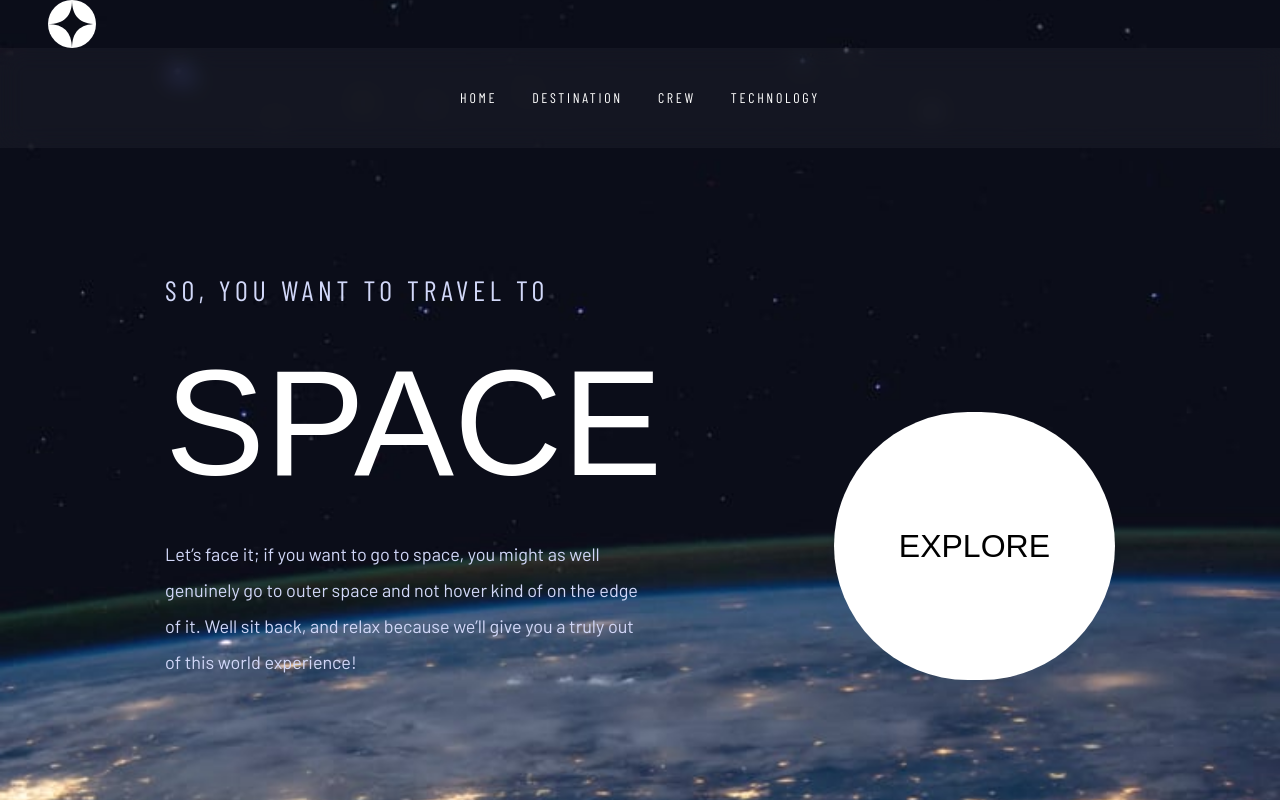
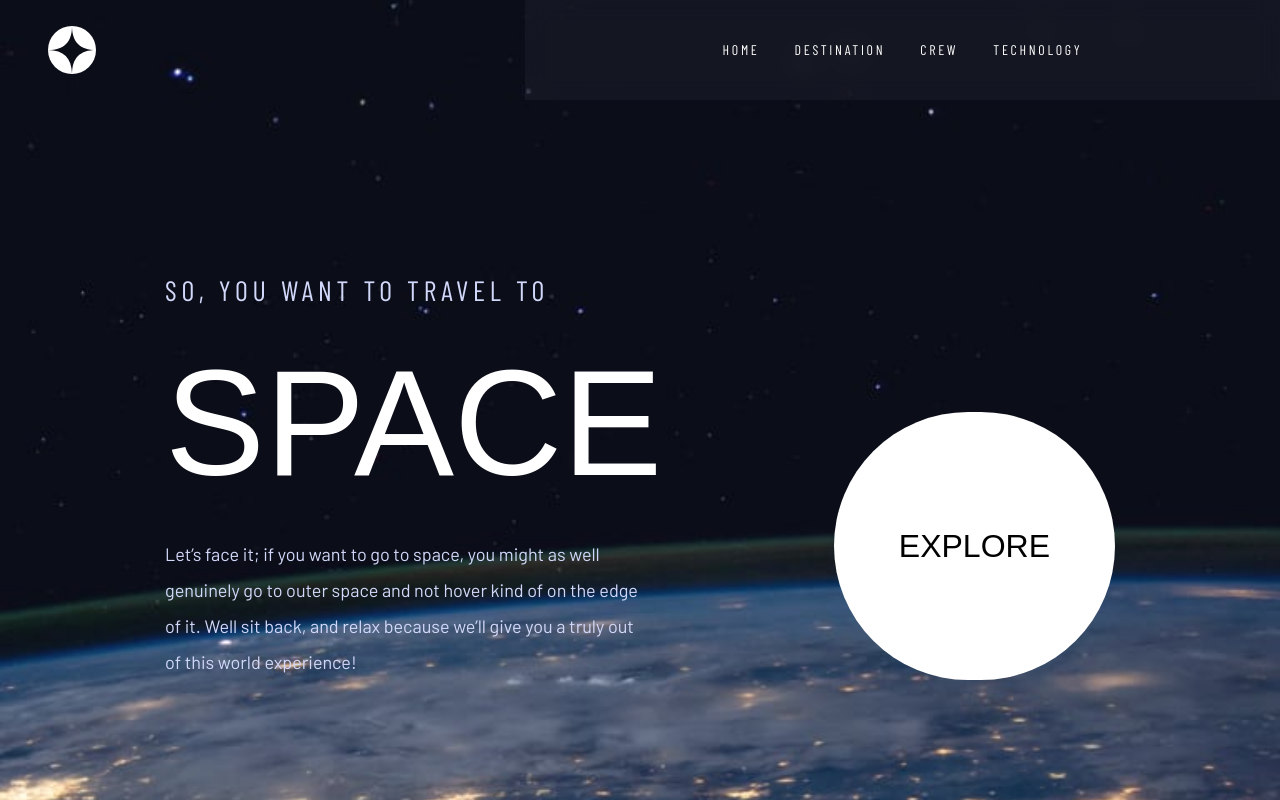
Before and after one commit to mackieva/space-tour, a Next.js app: page / in a window 1280 px wide. Built offline with nearby package versions, Linux system fonts and the light colour scheme; a web font is replaced by a local one.

Commit message:
config update

```diff
--- a/tailwind.config.ts
+++ b/tailwind.config.ts
@@ -11,6 +11,7 @@ const config: Config = {
 			gridTemplateColumns: {
 				// Complex site-specific column configuration
 				header: '1fr 57%',
+				headerTablet: '1fr 59%',
 				homeGrid: '40% 1fr',
 				destinationGrid: '1fr 40%',
 				techGrid: '1fr 35% 40%',
```
